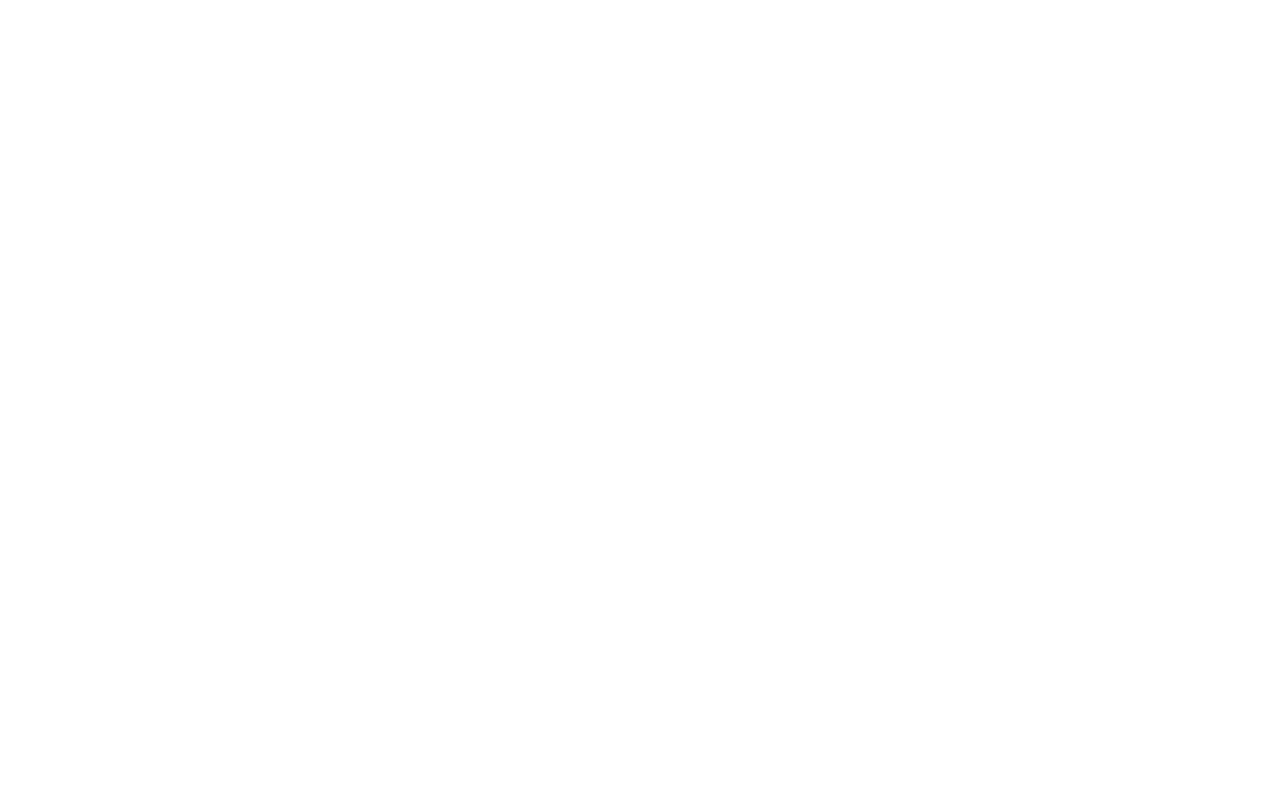
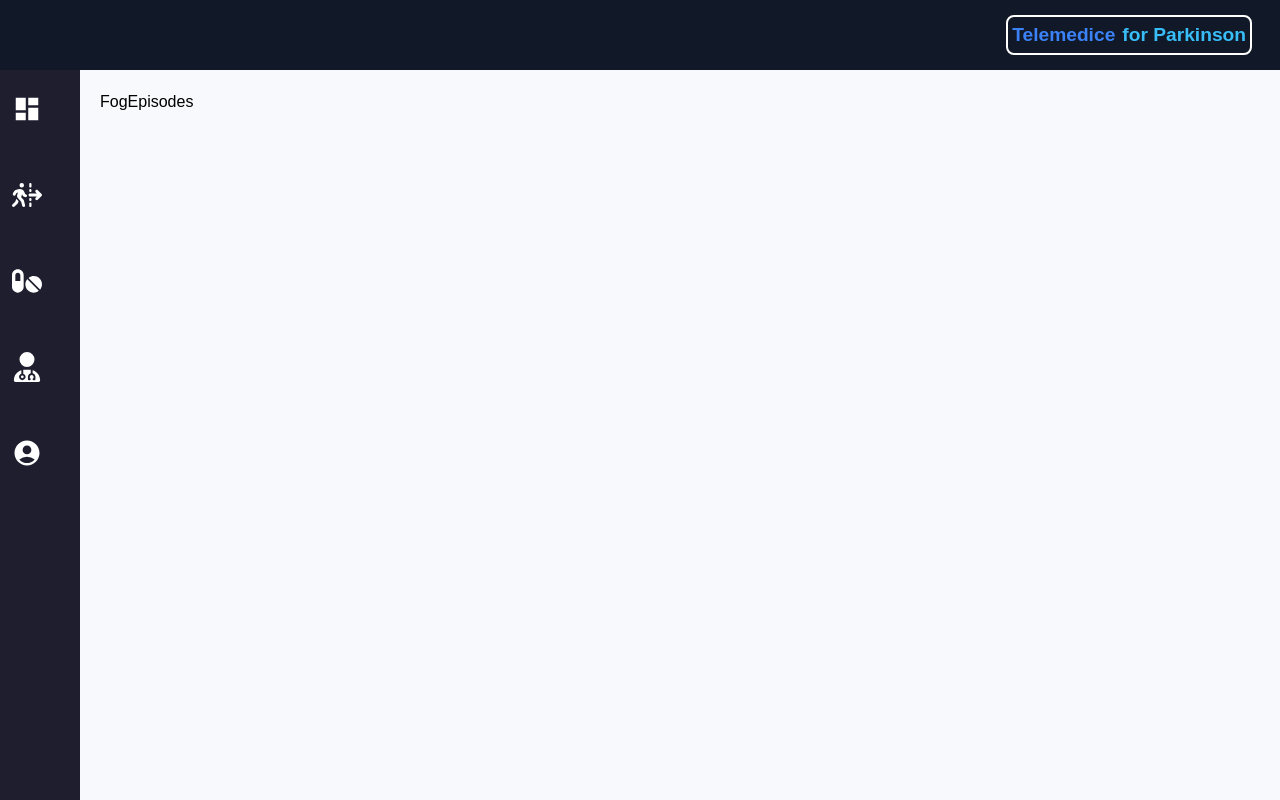
Before and after one commit to Lorenzo-Spadini-ittsrimini/frontend, a React (Vite) app: page /FogEpisodes in a window 1280 px wide. Before the commit this address had no page. Built offline with nearby package versions, Linux system fonts and the light colour scheme.

Commit message:
feat: navbar

```diff
--- a/package.json
+++ b/package.json
@@ -12,6 +12,7 @@
   "dependencies": {
     "react": "^19.0.0",
     "react-dom": "^19.0.0",
+    "react-icons": "^5.5.0",
     "react-router-dom": "^7.5.0"
   },
   "devDependencies": {
--- a/src/App.jsx
+++ b/src/App.jsx
@@ -1,8 +1,13 @@
 import { React, useState } from 'react'
-import  Layout  from "@/components/Layout.jsx"
-import  PatientDashboard  from '@/components/PatientDashboard.jsx'
-import Login from '@/components/Login.jsx'
 import { BrowserRouter, Routes, Route } from 'react-router-dom'
+
+import Login from './components/Login.jsx'
+import Layout from './components/layout.jsx'
+import  PatientDashboard  from './components/patient-components/PatientDashboard.jsx'
+import FogEpisodes from './components/patient-components/FogEpisodes'
+import AddFogEpisodes from './components/patient-components/AddFogEpisodes.jsx'
+import PatientTerapies from './components/patient-components/PatientTerapies'
+import ClinicianDetails from './components/patient-components/ClinicianDetails.jsx'
 
 
 function App() {
@@ -16,13 +21,16 @@ function App() {
         {userType === 'patient' ? (
           <Route path="/" element={<Layout />}>
             <Route path="/PatientDashboard" element={<PatientDashboard />} />
+            <Route path='/FogEpisodes' element={<FogEpisodes/>}/>
+            <Route path='/PatientTerapies' element={<PatientTerapies/>}/>
+            <Route path='/ClinicianDetails' element={<ClinicianDetails/>}/>
           </Route>
         ) : userType === 'clinician' ? (
           <Route path="/" element={<Layout />}>
             <Route path="/Dashboard" element={<Dashboard />} />
           </Route>
         ) : (
-          <Route path="/" element={<Login />} />
+          <Route path="/Login" element={<Login />} />
         )}
       </Routes>
     </BrowserRouter>
--- a/src/components/NavBar.jsx
+++ b/src/components/NavBar.jsx
@@ -1,18 +1,58 @@
 import React, { useState } from 'react'
 import { Link } from 'react-router-dom'
 
+import { MdDashboard } from "react-icons/md";
+import { FaPersonWalkingDashedLineArrowRight } from "react-icons/fa6";
+import { FaPills } from "react-icons/fa";
+import { FaUserDoctor } from "react-icons/fa6";
+import { MdAccountCircle } from "react-icons/md";
 
 const NavBar = () => {
 
-    const[isOpen,SetIsOpen] = useState(true)
+  const[isOpen,SetIsOpen] = useState(false)
 
   return (
-    <aside className='text-white bg-sidebar h-screen'>
-      <Link to="PatientDashboard">
-        dashboard
+    <nav className={`text-white bg-sidebar h-screen flex flex-col gap-10 items-start pt-4 transition-all duration-300
+                    ${isOpen ? 'w-40' : 'w-20'}`}
+         onMouseEnter={() => SetIsOpen(true)}
+         onMouseLeave={() => SetIsOpen(false)}>
+
+      <Link to="PatientDashboard" className='w-full group'>
+        <span className='flex items-center gap-2 justify-start transition-color w-full hover:bg-sidebarHover pt-2 pb-2 pl-3 hover:shadow-md
+                   transition-all duration-200 ease-in-out '>
+          <MdDashboard size={30} className='shrink-0'/>
+          {isOpen && <p className='text-lg group-hover:text-xl transition-all duration-200'>Dashboard</p> }
+        </span>
       </Link>
-
-    </aside>
+      <Link to="FogEpisodes" className='w-full group'>
+        <span className='flex items-center gap-2 justify-start transition-color w-full hover:bg-sidebarHover pt-2 pb-2 pl-3 hover:shadow-md
+                   transition-all duration-200 ease-in-out '>
+          <FaPersonWalkingDashedLineArrowRight size={30} className='shrink-0'/>
+          {isOpen && <p className='text-lg group-hover:text-xl transition-all duration-200'>FOG</p> }
+        </span>
+      </Link>
+      <Link to="PatientTerapies" className='w-full group'>
+        <span className='flex items-center gap-2 justify-start transition-color w-full hover:bg-sidebarHover pt-2 pb-2 pl-3 hover:shadow-md
+                   transition-all duration-200 ease-in-out '>
+          <FaPills size={30} className='shrink-0'/>
+          {isOpen && <p className='text-lg group-hover:text-xl transition-all duration-200'>Terapies</p> }
+        </span>
+      </Link>
+      <Link to="ClinicianDetails" className='w-full group'>
+        <span className='flex items-center gap-2 justify-start transition-color w-full hover:bg-sidebarHover pt-2 pb-2 pl-3 hover:shadow-md
+                   transition-all duration-200 ease-in-out '>
+          <FaUserDoctor size={30} className='shrink-0'/>
+          {isOpen && <p className='text-lg group-hover:text-xl transition-all duration-200'>Clinician</p> }
+        </span>
+      </Link>
+      <Link to="Account" className='w-full group'>
+        <span className='flex items-center gap-2 justify-start transition-color w-full hover:bg-sidebarHover pt-2 pb-2 pl-3 hover:shadow-md
+                   transition-all duration-200 ease-in-out '>
+          <MdAccountCircle  size={30} className='shrink-0'/>
+          {isOpen && <p className='text-lg group-hover:text-xl transition-all duration-200'>Account</p> }
+        </span>
+      </Link>
+    </nav>
   )
 }
 
--- /dev/null
+++ b/src/components/Tables.jsx
@@ -0,0 +1,9 @@
+import React from 'react'
+
+const Tables = () => {
+  return (
+    <div>Tables</div>
+  )
+}
+
+export default Tables
--- /dev/null
+++ b/src/components/patient-components/AddFogEpisodes.jsx
@@ -0,0 +1,9 @@
+import React from 'react'
+
+const AddFogEpisodes = () => {
+  return (
+    <div>AddFogEpisodes</div>
+  )
+}
+
+export default AddFogEpisodes
--- /dev/null
+++ b/src/components/patient-components/ClinicianDetails.jsx
@@ -0,0 +1,9 @@
+import React from 'react'
+
+const ClinicianDetails = () => {
+  return (
+    <div>ClinicianDetails</div>
+  )
+}
+
+export default ClinicianDetails
--- /dev/null
+++ b/src/components/patient-components/FogEpisodes.jsx
@@ -0,0 +1,9 @@
+import React from 'react'
+
+const FogEpisodes = () => {
+  return (
+    <div>FogEpisodes</div>
+  )
+}
+
+export default FogEpisodes
--- /dev/null
+++ b/src/components/patient-components/PatientTerapies.jsx
@@ -0,0 +1,9 @@
+import React from 'react'
+
+const PatientTerapies = () => {
+  return (
+    <div>PatientTerapies</div>
+  )
+}
+
+export default PatientTerapies
--- a/tailwind.config.js
+++ b/tailwind.config.js
@@ -10,6 +10,7 @@ export default {
         background: "#F7F9FC",
         header: "#111827",
         sidebar: "#1E1E2F",
+        sidebarHover: "#4F46E5",
         primary: "#3B82F6",
         primaryDark: "#2563EB",
         textMain: "#1F2937",
@@ -20,7 +21,7 @@ export default {
         logoAccent: "#38BDF8"
       },
       fontFamily: {
-        sans: ['inter', 'sans-serif']
+        sans: ['segue-ui', 'sans-serif']
       }
     },
   },
```
Also changed, not shown: src/components/clinician-components/ClinicianDashboard.jsx (renamed from src/components/ClinicianDashboard.jsx), src/components/patient-components/PatientDashboard.jsx (renamed from src/components/PatientDashboard.jsx), 1 other file (tests, documents, lock files or other folders).
